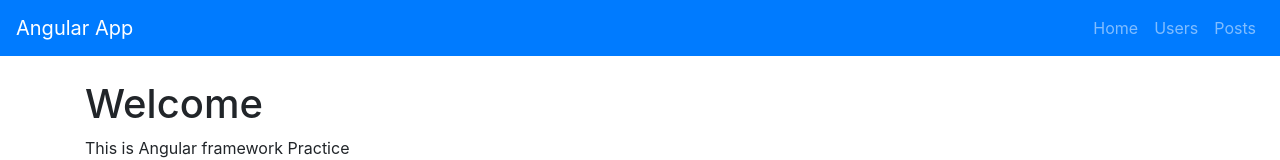
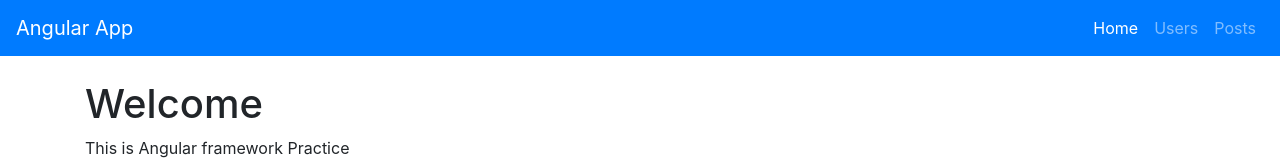
Before and after one commit to Keyur996/Basic-angular-crud, an Angular app: page / in a window 1280 px wide. Shown: the top 160 px of the page. Built offline with nearby package versions, Linux system fonts and the light colour scheme; what @angular/Forms would draw is missing.

Commit message:
Keyur 01

```diff
--- a/src/app/components/navbar/navbar.component.html
+++ b/src/app/components/navbar/navbar.component.html
@@ -4,13 +4,13 @@
         <div>
           <ul class="navbar-nav ml-auto">
             <li class="nav-item">
-              <a routerLink="/" class="nav-link">Home</a>
+              <a routerLink="/" routerLinkActive="active" class="nav-link">Home</a>
             </li>
             <li class="nav-item">
-              <a routerLink="/users" class="nav-link">Users</a>
+              <a routerLink="/users" routerLinkActive="active" class="nav-link">Users</a>
             </li>
             <li class="nav-item">
-              <a routerLink="/posts" class="nav-link">Posts</a>
+              <a routerLink="/posts" routerLinkActive="active" class="nav-link">Posts</a>
             </li>
           </ul>
         </div>
```
